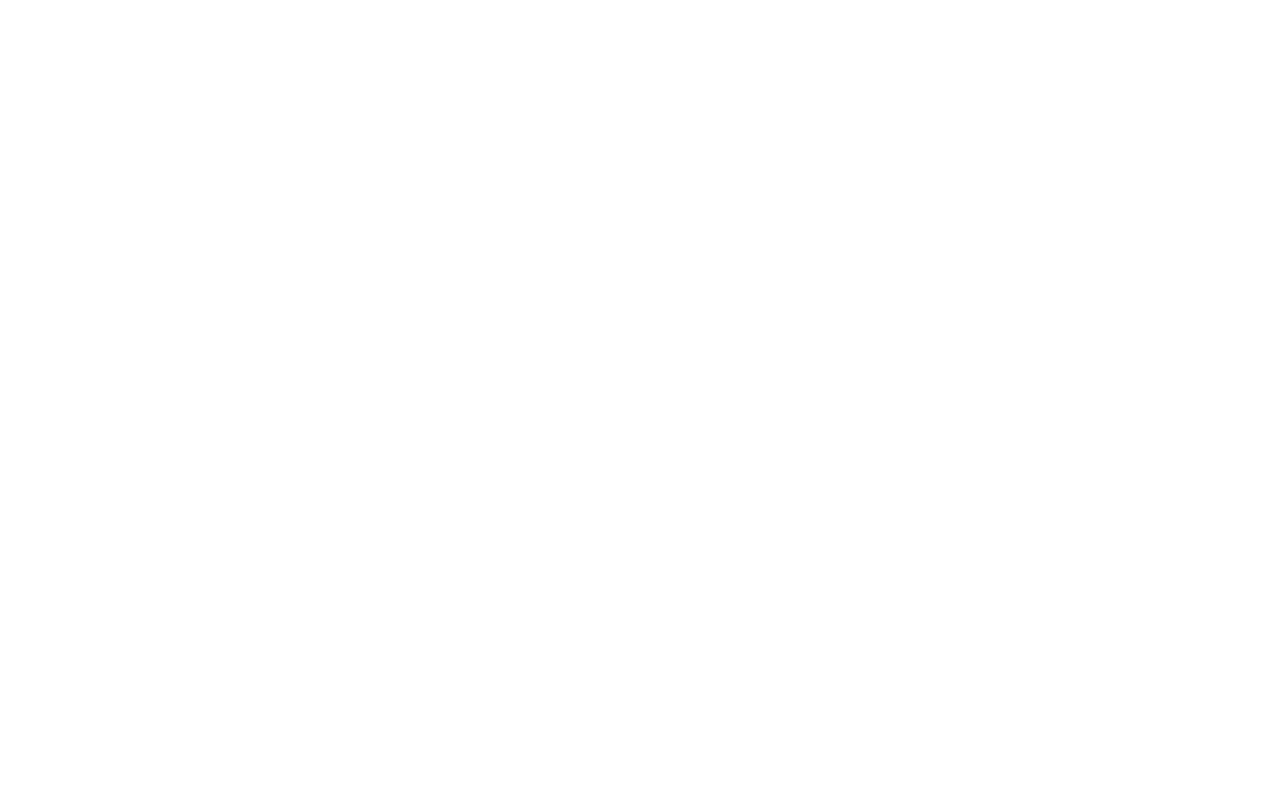
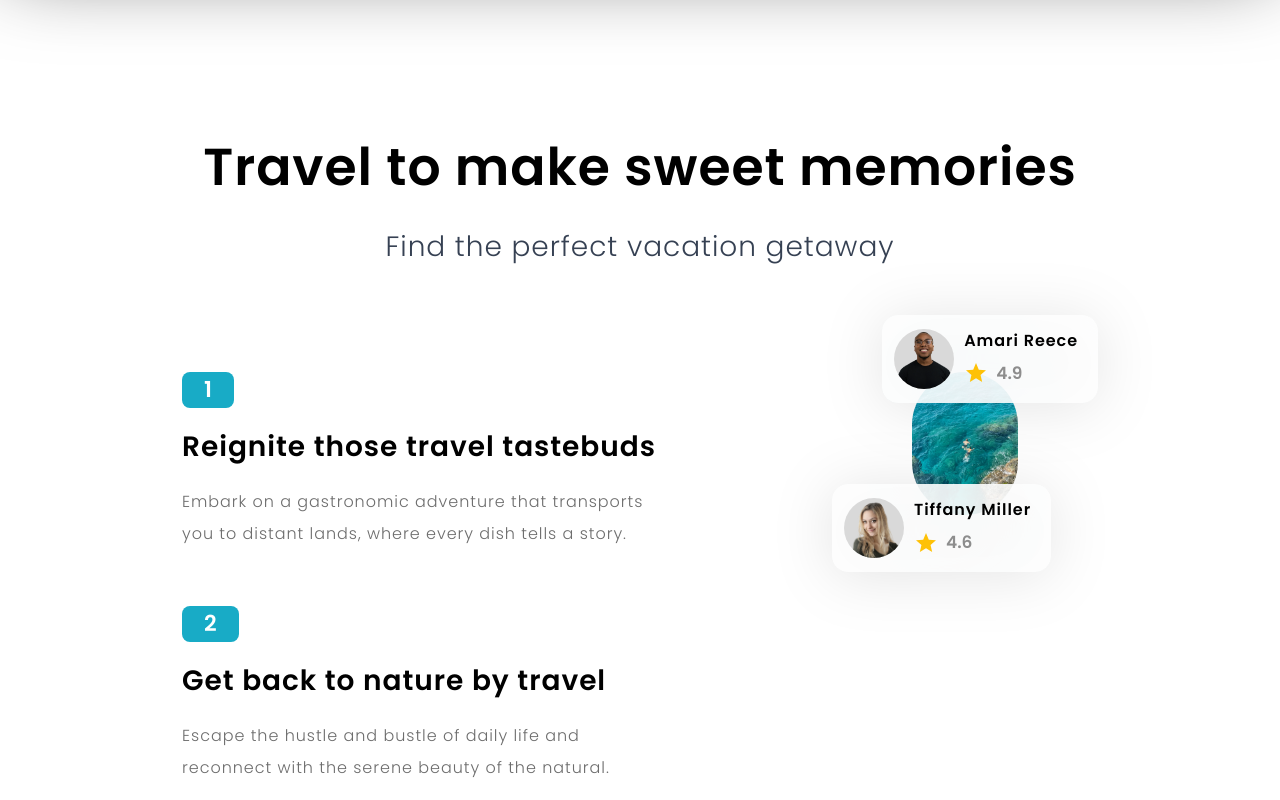
Before and after one commit to MGFNolan/GoTravelLandingPage, a React (Vite) app: page / in a window 1280 px wide. Shown: the part 900-1700 px from the top of the page. Before the commit the page ends 868 px from the top, so only its background shows below. Built offline with nearby package versions, Linux system fonts and the light colour scheme.

Commit message:
create Steps component

```diff
--- a/src/App.tsx
+++ b/src/App.tsx
@@ -6,6 +6,10 @@
 // header
 import Page from "./components/page";
 
+// main
+import Main from "./components/Main";
+import Steps from "./components/Steps/Steps";
+
 function App() {
   return (
     <Page>
@@ -13,6 +17,9 @@
         <Navigation />
         <Hero />
       </Header>
+      <Main>
+        <Steps />
+      </Main>
     </Page>
   );
 }
--- /dev/null
+++ b/src/components/Steps/Rating.tsx
@@ -0,0 +1,27 @@
+import { div } from "motion/react-client";
+import Star from "../Icons/Star";
+
+interface RatingProps {
+    name: string;
+    rating: number;
+    img: string;
+    className: string;
+}
+
+export default function Rating(props: RatingProps) {
+  return (
+    <div className={`absolute flex gap-x-2.5 rounded-2xl bg-white/85 py-3.5 pr-5 pl-3 drop-shadow-[0px_4px_30px_rgba(0,0,0,0.12)] backdrop-blur-3xl ${props.className}`}>
+        <div className="bg-grey-300 flex items-end justify-center overflow-hidden rounded-full">
+            <img className="size-15" src={props.img} alt="Graphic of person rating photo" />
+        </div>
+
+        <div className="flex flex-col gap-y-2">
+            <p className="tracking-6 font-semibold">{props.name}</p>
+            <div className="flex items-center">
+                <Star className="fill-yellow mr-2 size-6" />
+                <p className="text-grey-600 text-[1.0625rem] font-semibold">{props.rating}</p>
+            </div>
+        </div>
+    </div>
+  )
+}
--- /dev/null
+++ b/src/components/Steps/Steps.tsx
@@ -0,0 +1,41 @@
+import swimmingDudes from "../../../public/swimmingDudes.webp"
+import { steps } from "../../utils/content";
+import Rating from "./Rating";
+
+
+export default function Steps() {
+  return (
+    <section className="px-24 py-36">
+        <div className="m-auto max-w-432 px-21.5">
+            <div className="mt-4 text-center">
+                <h2 className="tracking-6 mb-5 text-[3.25rem] font-semibold">Travel to make sweet memories</h2>
+                <p className="tracking-6 text-gray-700 text-[1.75rem] font-light">Find the perfect vacation getaway</p>
+            </div>
+
+            <div className="flex items-start justify-between gap-x-44 pt-26">
+                <div className="max-w-min shrink-5">
+                    <ul className="mb-14 flex flex-col gap-y-14">
+                        {steps.map((step) => (
+                            <li key={step.id} className="flex flex-col gap-y-4.5">
+                                <span className="bg-primary-700 w-min rounded-[.5rem] px-5.5 py-0.5 text-[1.375rem]/8 font-semibold text-white">{step.id}</span>
+                                <h3 className="tracking-6 w-max text-[1.75rem]/10.5 font-semibold text-nowrap">{step.heading}</h3>
+                                <p className="text-grey-900 tracking-6 font-light text-base/8">{step.description}</p>
+                            </li>
+                        ))}
+                    </ul>
+                    <a href="#ExploreMore" className="bg-primary-700 hover:bg-primary-800 cursor-pointer rounded-[0.625rem] px-8 py-3.5 text-lg font-medium text-white transition-all duration-200">
+                        Start your explore
+                    </a>
+                </div>
+
+                <figure className="relative shrink-2 px-20">
+                    <img className="max-h-[50.8rem] rounded-[3.5rem]" src={swimmingDudes} alt="A photo of two men swimming" />
+                    <Rating name="Tiffany Miller" rating={4.6} img="/headshots/tiffany.webp" className="top-28 left-0" />
+                    <Rating name="Amari Reece" rating={4.9} img="/headshots/amari.webp" className="bottom-28 right-0" />
+
+                </figure>
+            </div>
+        </div>
+    </section>
+  )
+}
```
